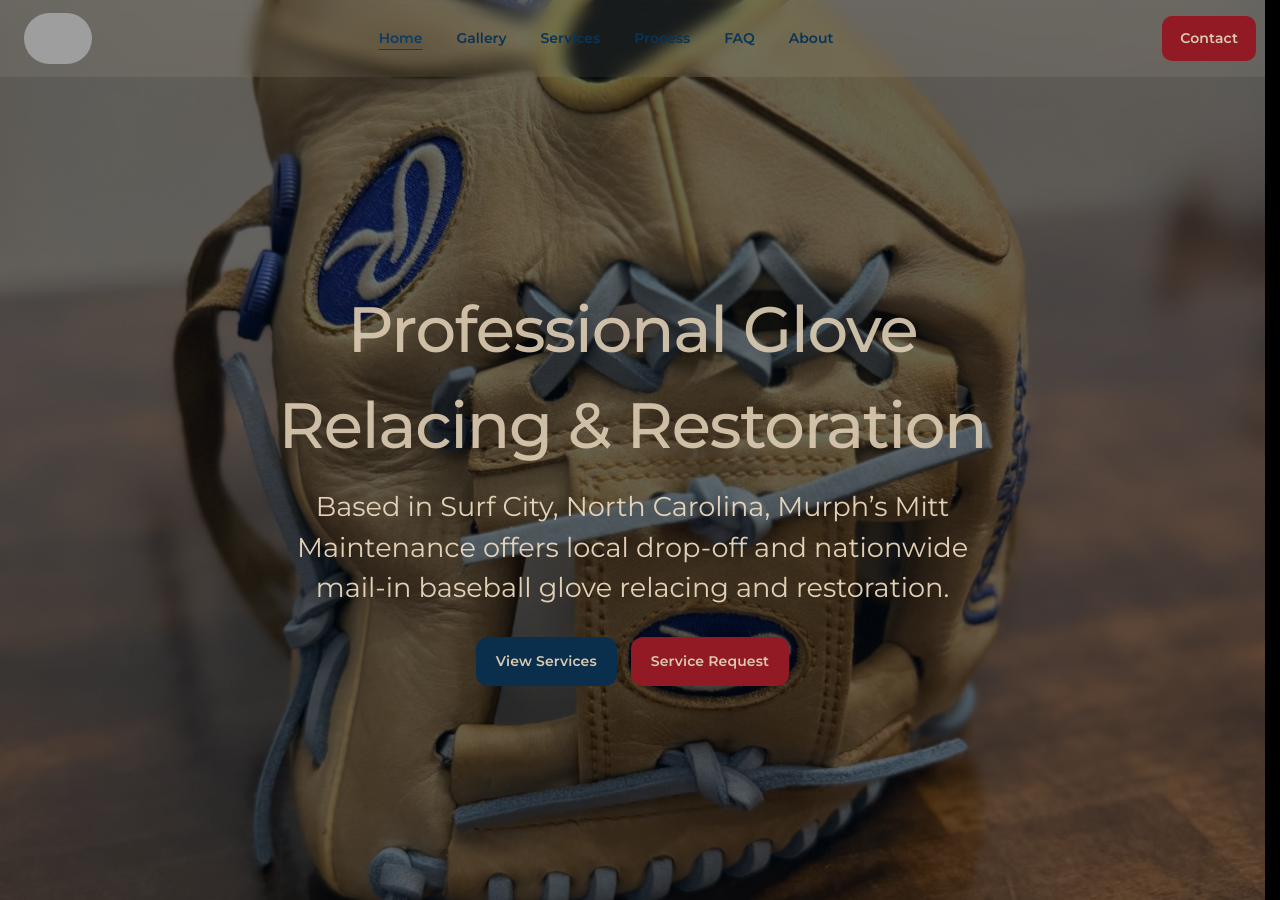
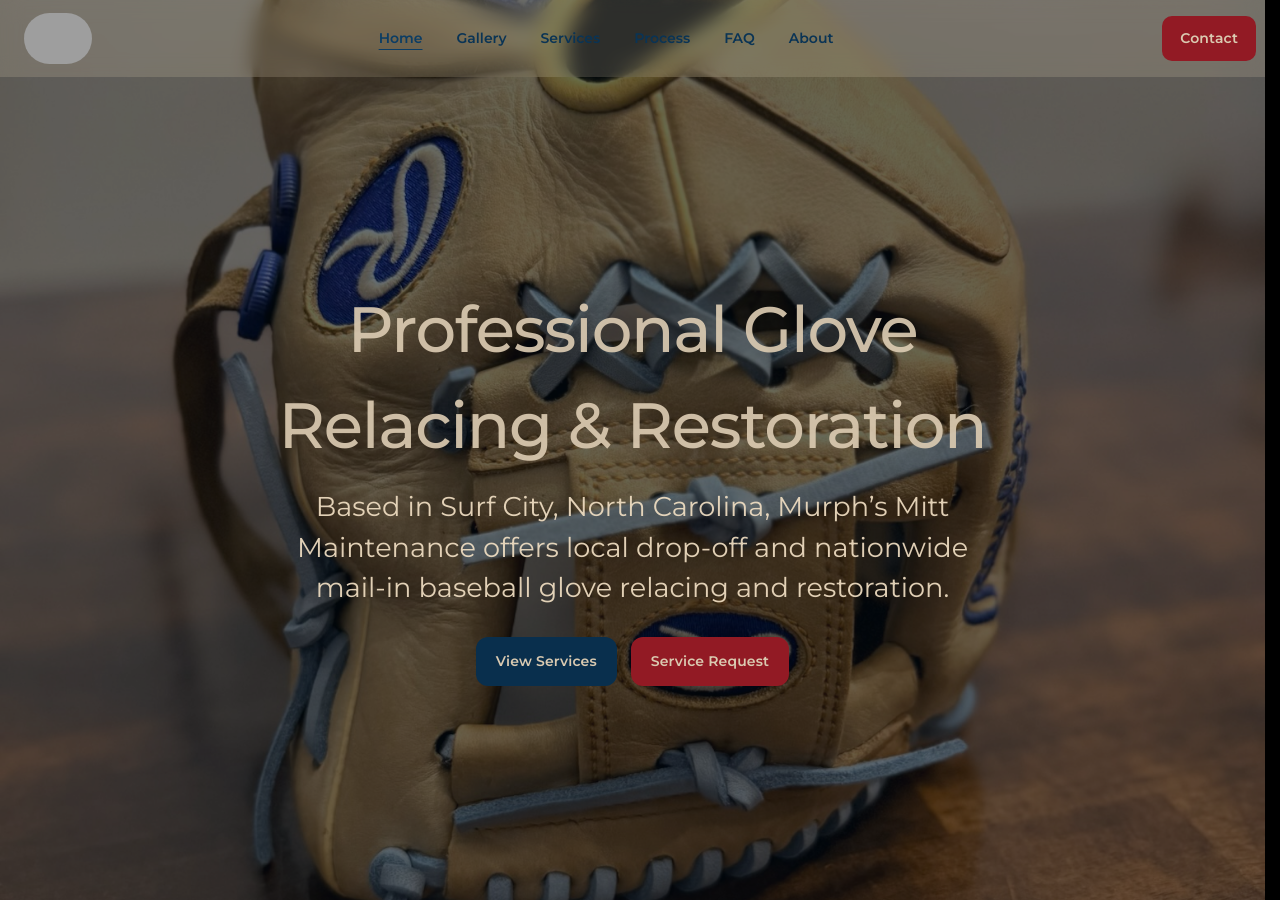
Before and after one commit to kbrettmurphy-ctrl/murphsmitts, a Jekyll site: the page built from index.html, in a window 1280 px wide and 900 px high. Built offline with Jekyll 4.4.1, drawn with Linux system fonts in a browser that asks for light colours; grey boxes are pictures that could not be loaded.

Commit message:
Update styles-16.css

```diff
--- a/assets/css/styles-16.css
+++ b/assets/css/styles-16.css
@@ -63,8 +63,8 @@
   position: fixed;
   top: 0; left: 0; right: 0;
   z-index: 50;
-  background: #dacab11a;
-  backdrop-filter: blur(8px);
+  background: #dacab133;
+  backdrop-filter: blur(10px);
   /*border-bottom: 1px solid rgba(218, 202, 177, .12);*/
 }
 
```
